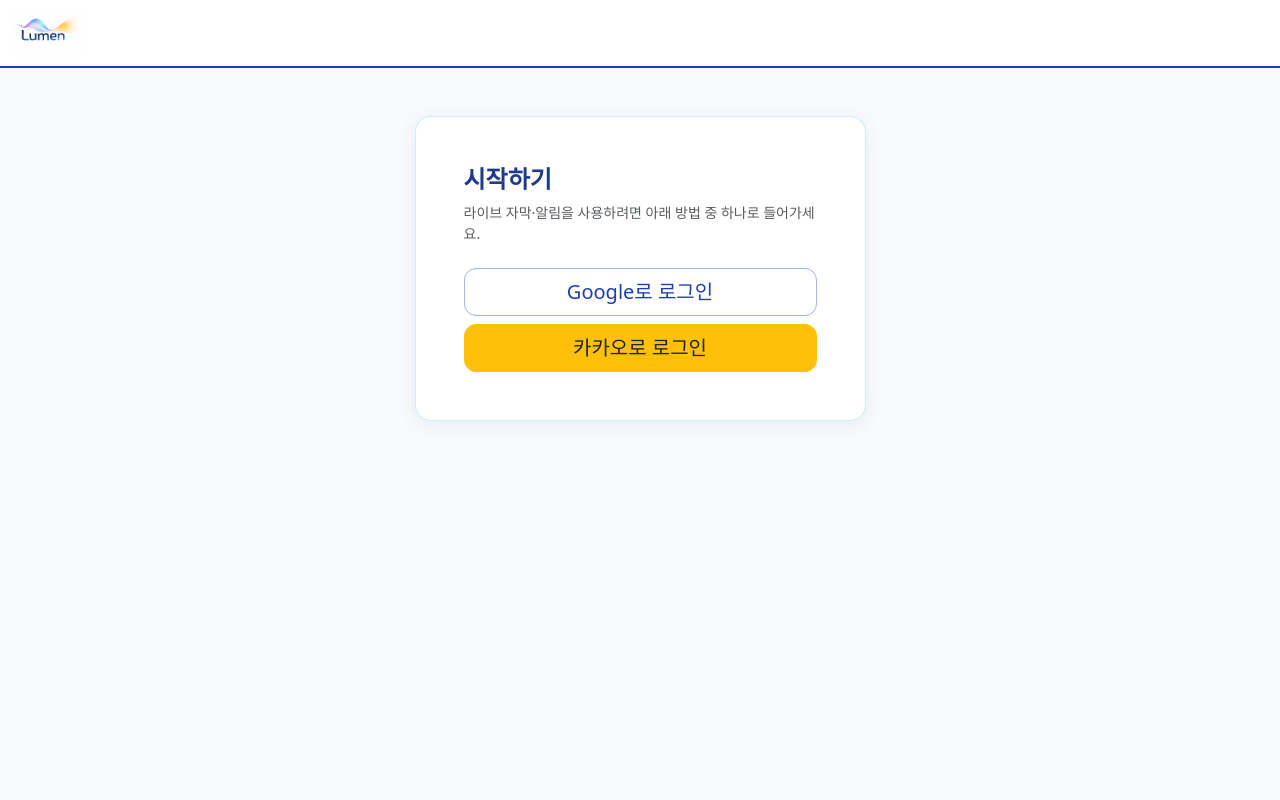
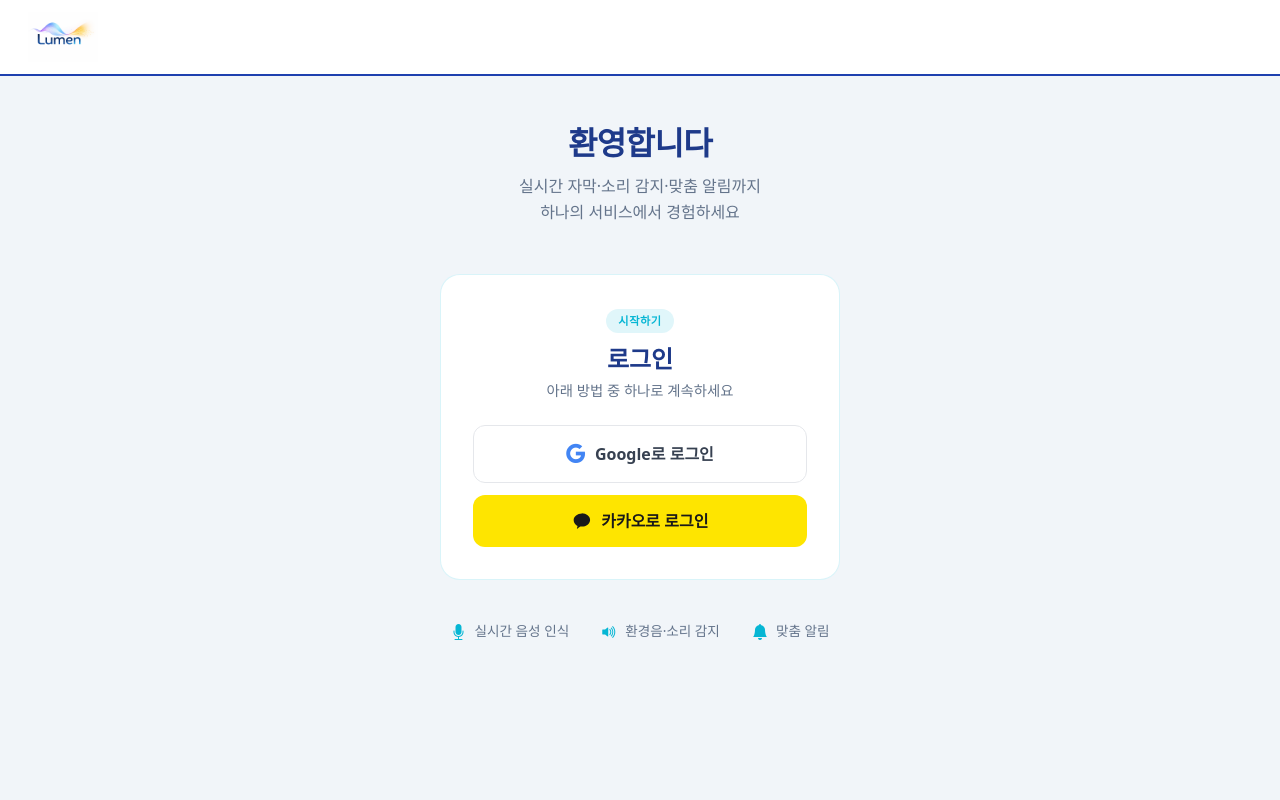
Before and after one commit to knights77787-ai/underdog, a FastAPI app: page /login in a window 1280 px wide. Run offline with FastAPI, Linux system fonts and the light colour scheme; parts of the project's set-up code (start-up, migrations or seed data) failed here and were passed over.

Commit message:
로그인 페이지&새로운소리 등록중복검사

```diff
--- a/Frontend/static/css/login.css
+++ b/Frontend/static/css/login.css
@@ -1,28 +1,195 @@
+/* 로그인 페이지 - 프리미엄 스타일 */
 .login-page {
   min-height: 100vh;
-  background: #f8fafc !important;
+  background: #f1f5f9;
+  display: flex;
+  flex-direction: column;
 }
 
-.login-page .card {
-  border-radius: 16px;
-  border: 1px solid rgba(6, 182, 212, 0.2);
-  box-shadow: 0 4px 20px rgba(30, 64, 175, 0.08) !important;
+.navbar-login {
+  background: #fff;
+  border-bottom: 2px solid var(--lumen-primary);
+  padding: 0.75rem 1rem;
 }
 
-.login-page .card .h4 {
-  color: var(--lumen-primary-dark);
+.navbar-brand-login {
+  text-decoration: none;
 }
 
-.login-page .btn-outline-secondary {
-  border-color: rgba(30, 64, 175, 0.4);
+/* 메인 영역 */
+.login-main {
+  flex: 1;
+  display: flex;
+  flex-direction: column;
+  align-items: center;
+  padding: 2rem 1.5rem 3rem;
+}
+
+/* 히어로 섹션 */
+.login-hero {
+  text-align: center;
+  margin-bottom: 2.5rem;
+}
+
+.login-title {
+  font-size: 1.75rem;
+  font-weight: 700;
+  color: var(--lumen-primary-dark);
+  margin-bottom: 0.75rem;
+  letter-spacing: -0.02em;
+}
+
+.login-tagline {
+  font-size: 0.95rem;
+  color: #64748b;
+  line-height: 1.6;
+  margin: 0;
+  max-width: 280px;
+}
+
+/* 로그인 카드 */
+.login-card-wrap {
+  width: 100%;
+  max-width: 400px;
+}
+
+.login-card {
+  background: #fff !important;
+  background-image: none !important;
+  border-radius: 20px;
+  border: 1px solid rgba(6, 182, 212, 0.15);
+  overflow: hidden;
+}
+
+.login-card-header {
+  padding: 2rem 2rem 0;
+  text-align: center;
+}
+
+.login-card-badge {
+  display: inline-block;
+  font-size: 0.7rem;
+  font-weight: 600;
+  color: var(--lumen-teal);
+  background: rgba(6, 182, 212, 0.12) !important;
+  background-image: none !important;
+  padding: 0.25rem 0.75rem;
+  border-radius: 999px;
+  margin-bottom: 0.75rem;
+  text-transform: uppercase;
+  letter-spacing: 0.05em;
+}
+
+.login-card-title {
+  font-size: 1.5rem;
+  font-weight: 700;
+  color: var(--lumen-primary-dark);
+  margin-bottom: 0.35rem;
+}
+
+.login-card-desc {
+  font-size: 0.9rem;
+  color: #64748b;
+  margin: 0;
+}
+
+.login-card-body {
+  padding: 1.5rem 2rem 2rem;
+  display: flex;
+  flex-direction: column;
+  gap: 0.75rem;
+}
+
+/* 로그인 버튼 */
+.btn-login {
+  display: flex;
+  align-items: center;
+  justify-content: center;
+  gap: 0.6rem;
+  padding: 0.85rem 1.25rem;
+  font-size: 1rem;
+  font-weight: 600;
+  border-radius: 12px;
+  border: none;
+  transition: transform 0.15s;
+}
+
+.btn-login:hover {
+  transform: translateY(-1px);
+}
+
+.btn-google {
+  background: #fff !important;
+  background-image: none !important;
+  color: #374151;
+  border: 1.5px solid #e5e7eb;
+}
+
+.btn-google:hover {
+  background: #f9fafb !important;
+  background-image: none !important;
+  border-color: var(--lumen-primary);
   color: var(--lumen-primary);
 }
-.login-page .btn-outline-secondary:hover {
-  background: rgba(30, 64, 175, 0.08);
-  border-color: var(--lumen-primary);
+
+.btn-google i {
+  font-size: 1.2rem;
+  color: #4285f4;
 }
 
-.login-page .btn-lg {
-  border-radius: 12px;
-  font-weight: 500;
+.btn-kakao {
+  background: #fee500 !important;
+  background-image: none !important;
+  color: #191919;
 }
+
+.btn-kakao:hover {
+  background: #f5dd00 !important;
+  background-image: none !important;
+}
+
+.btn-kakao .kakao-icon {
+  flex-shrink: 0;
+}
+
+/* 하단 기능 요약 */
+.login-features {
+  display: flex;
+  flex-wrap: wrap;
+  justify-content: center;
+  gap: 1.5rem 2rem;
+  margin-top: 2.5rem;
+  padding: 0 1rem;
+}
+
+.login-feature {
+  display: flex;
+  align-items: center;
+  gap: 0.5rem;
+  font-size: 0.85rem;
+  color: #64748b;
+}
+
+.login-feature i {
+  font-size: 1rem;
+  color: var(--lumen-teal);
+}
+
+@media (min-width: 576px) {
+  .login-main {
+    padding: 3rem 2rem 4rem;
+  }
+
+  .login-title {
+    font-size: 2rem;
+  }
+
+  .login-tagline {
+    font-size: 1rem;
+    max-width: 320px;
+  }
+
+  .login-hero {
+    margin-bottom: 3rem;
+  }
+}
--- a/Frontend/templates/login.html
+++ b/Frontend/templates/login.html
@@ -4,39 +4,62 @@
 <head>
   <meta charset="utf-8" />
   <meta name="viewport" content="width=device-width, initial-scale=1" />
-  <title>Underdog · 로그인</title>
+  <title>Lument | 로그인</title>
   <link rel="icon" href="/static/favicon.svg" type="image/svg+xml">
   <link href="https://cdn.jsdelivr.net/npm/bootstrap@5.3.3/dist/css/bootstrap.min.css" rel="stylesheet">
+  <link rel="stylesheet" href="https://cdn.jsdelivr.net/npm/bootstrap-icons@1.11.3/font/bootstrap-icons.min.css">
   <link href="/static/css/theme.css" rel="stylesheet">
   <link href="/static/css/login.css" rel="stylesheet">
 </head>
-<body class="bg-light login-page">
-  <nav class="navbar bg-white border-bottom">
-    <div class="container-fluid d-flex align-items-center gap-2 flex-wrap">
-      <a href="/" class="fw-bold text-dark text-decoration-none">
+<body class="login-page">
+  <nav class="navbar navbar-login">
+    <div class="container-fluid">
+      <a href="/" class="navbar-brand-login">
         <img src="/static/img/lumen_logo.png" alt="Lumen" width="70" height="50">
       </a>
     </div>
   </nav>
 
-  <main class="container py-5">
-    <div class="row justify-content-center">
-      <div class="col-12 col-md-8 col-lg-5">
-        <div class="card shadow-sm">
-          <div class="card-body p-4 p-md-5">
-            <h1 class="h4 fw-bold mb-2">시작하기</h1>
-            <p class="text-muted small mb-4">라이브 자막·알림을 사용하려면 아래 방법 중 하나로 들어가세요.</p>
+  <main class="login-main">
+    <div class="login-hero">
+      <h1 class="login-title">환영합니다</h1>
+      <p class="login-tagline">실시간 자막·소리 감지·맞춤 알림까지<br>하나의 서비스에서 경험하세요</p>
+    </div>
 
-            <div class="d-grid gap-2">
-              <a id="linkGoogle" href="#" class="btn btn-outline-secondary btn-lg d-flex align-items-center justify-content-center gap-2">
+    <div class="login-card-wrap">
+      <div class="login-card">
+        <div class="login-card-header">
+          <span class="login-card-badge">시작하기</span>
+          <h2 class="login-card-title">로그인</h2>
+          <p class="login-card-desc">아래 방법 중 하나로 계속하세요</p>
+        </div>
+        <div class="login-card-body">
+          <a id="linkGoogle" href="#" class="btn btn-login btn-google">
+            <i class="bi bi-google"></i>
             <span>Google로 로그인</span>
           </a>
-              <a id="linkKakao" href="#" class="btn btn-warning btn-lg text-dark d-flex align-items-center justify-content-center gap-2">
+          <a id="linkKakao" href="#" class="btn btn-login btn-kakao">
+            <svg class="kakao-icon" viewBox="0 0 24 24" fill="currentColor" width="20" height="20">
+              <path d="M12 3c-5.52 0-10 3.58-10 8 0 2.89 1.89 5.43 4.72 6.88-.2.72-.72 2.59-.82 2.99-.13.49.19.48.41.35.17-.1 2.68-1.84 3.76-2.63.53.07 1.08.11 1.63.11 5.52 0 10-3.58 10-8s-4.48-8-10-8z"/>
+            </svg>
             <span>카카오로 로그인</span>
           </a>
         </div>
       </div>
     </div>
+
+    <div class="login-features">
+      <div class="login-feature">
+        <i class="bi bi-mic-fill"></i>
+        <span>실시간 음성 인식</span>
+      </div>
+      <div class="login-feature">
+        <i class="bi bi-volume-up-fill"></i>
+        <span>환경음·소리 감지</span>
+      </div>
+      <div class="login-feature">
+        <i class="bi bi-bell-fill"></i>
+        <span>맞춤 알림</span>
       </div>
     </div>
   </main>
```
Also changed, not shown: Frontend/static/css/new_sound.css (+6 -3 lines), Frontend/static/js/new_sound.js (+37 -9 lines), Backend/data/underdog.db. Lines whose indentation alone changed are shown as unchanged.
